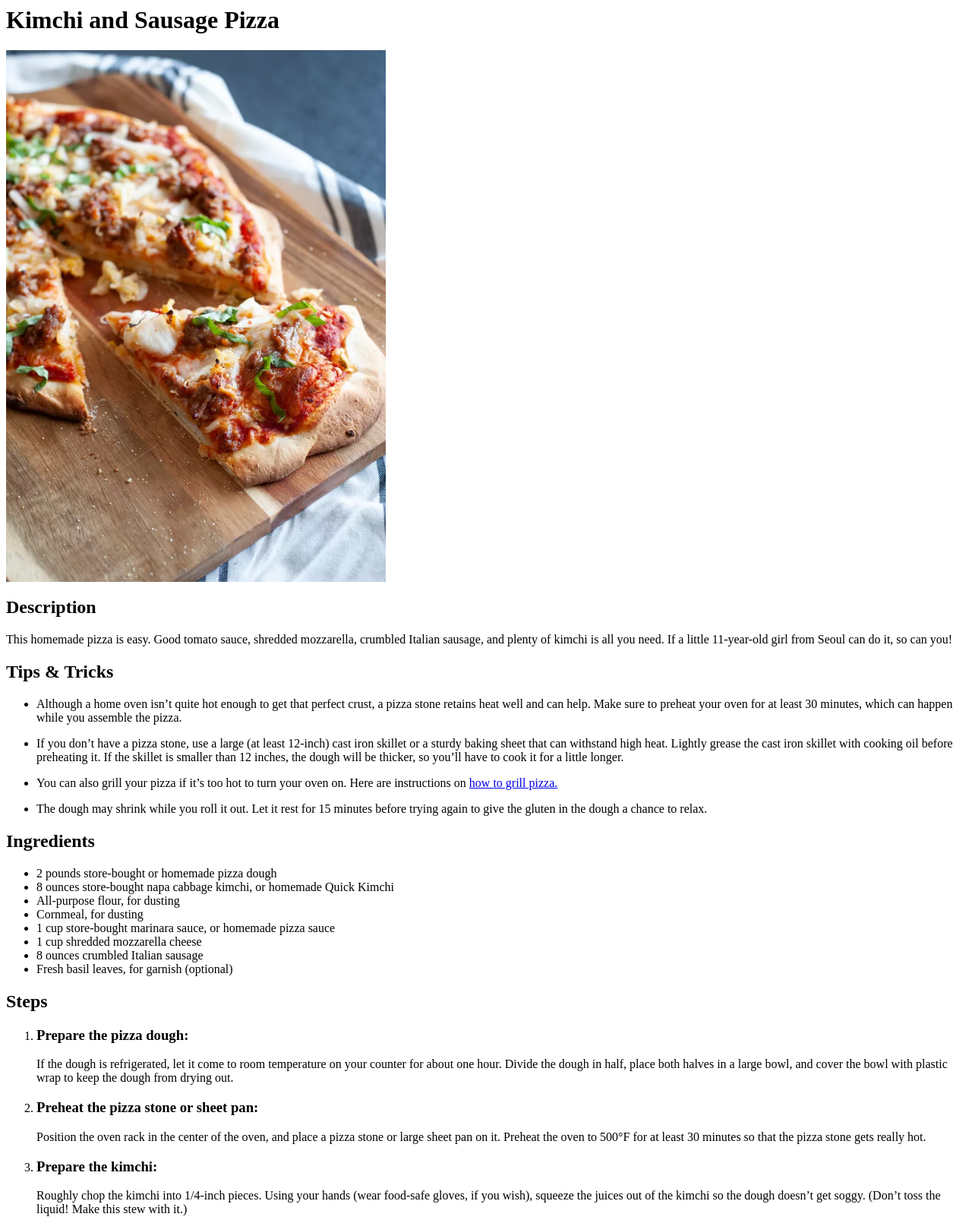
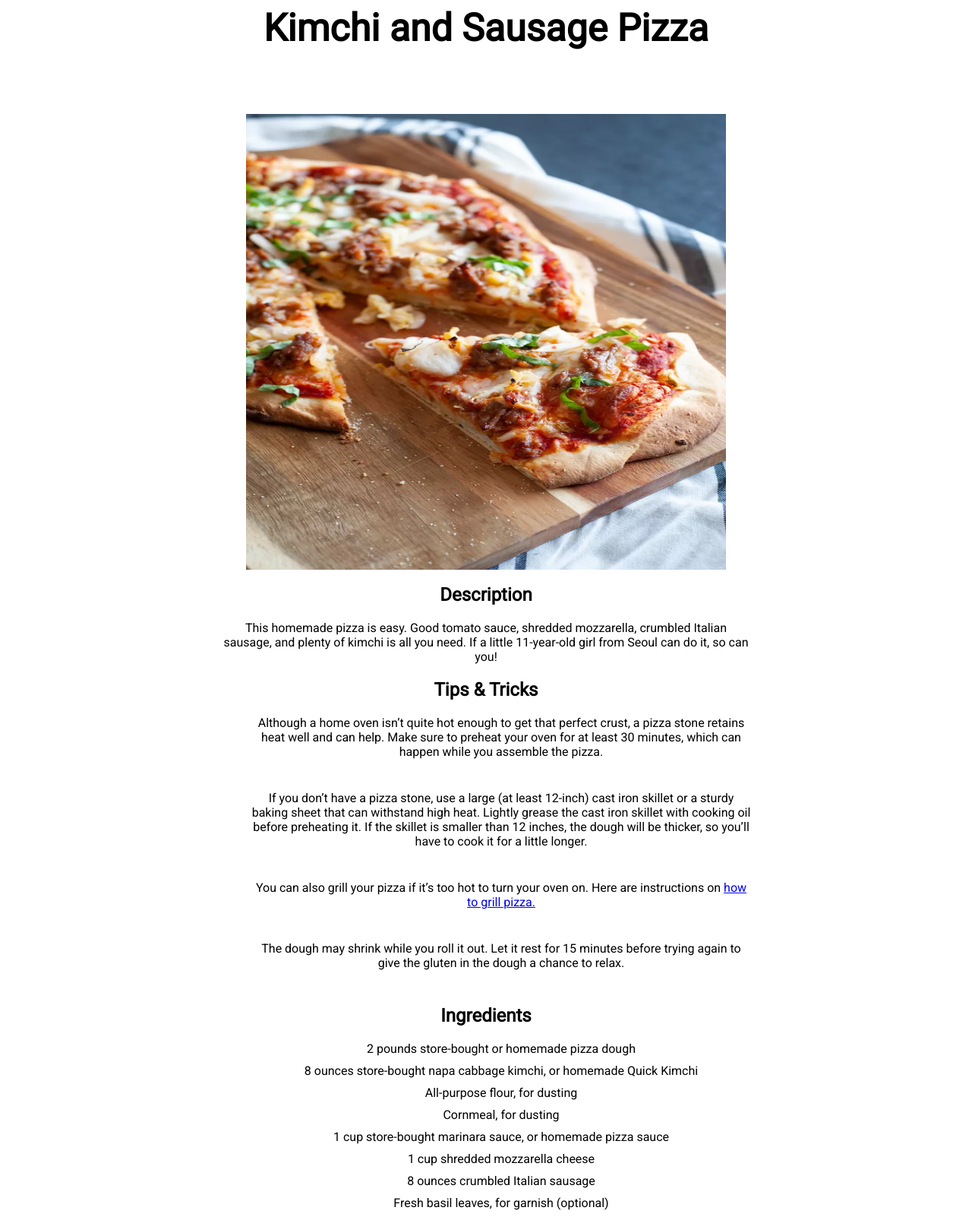
Before and after one commit to KevinScheffler/odin-recipes, a plain HTML site: page recipes/kimchi-&-sausage-pizza.html in a window 1280 px wide. Shown: the top 1606 px of the page at 76% size. Drawn offline with Linux system fonts and the light colour scheme.

Commit message:
Updated project with CSS

```diff
--- a/recipes/kimchi-&-sausage-pizza.html
+++ b/recipes/kimchi-&-sausage-pizza.html
@@ -1,9 +1,11 @@
+<link rel="stylesheet" href="../styles/kimchi.css">
 <h1>Kimchi and Sausage Pizza</h1>
 <img src="../images/kimchi-&sausage-pizza.webp" alt="kimchi & suasage pizza"
-  height="700"
+  height="600"
   width="500"
 >
 
+<div class="container">
   <h2>Description</h2>
   <p>
     This homemade pizza is easy. Good tomato sauce, shredded mozzarella,
@@ -127,3 +129,4 @@
       </p>
     </li>
   </ol>
+</div>
--- /dev/null
+++ b/styles/0vernight-bread.css
@@ -0,0 +1,34 @@
+@import url('https://fonts.googleapis.com/css2?family=Raleway:ital,wght@0,100;0,200;1,100;1,200&family=Roboto:wght@100;300;400&display=swap');
+
+h1 {
+  text-align: center;
+  padding-bottom: 50px;
+  font-family: 'Roboto';
+  font-size: 50px;
+}
+
+img {
+  display: block;
+  margin-left: auto;
+  margin-right: auto;
+  width: 50%;
+}
+
+.container {
+  text-align: center;
+  font-family: 'Roboto';
+  width: 700px;
+  display: block;
+  margin-left: auto;
+  margin-right: auto;
+}
+
+ul li {
+  list-style: none;
+  padding-bottom: 10px;
+}
+
+ol li {
+  list-style: none;
+  padding-bottom: 10px
+}
--- /dev/null
+++ b/styles/index.css
@@ -0,0 +1,34 @@
+img {
+  display: block;
+  margin-left: auto;
+  margin-right: auto;
+  width: 50%;
+  height: 300px;
+  width: 300px;
+  padding-bottom: 40px;
+}
+
+.list {
+  text-align: center;
+}
+
+ul li {
+  list-style: none;
+  padding-top: 40px;
+}
+
+ul li a:link {
+  text-decoration: none;
+}
+
+ul li a:visited {
+  text-decoration: none;
+}
+
+a {
+  color: black;
+}
+
+a:hover {
+  color: red;
+}
--- /dev/null
+++ b/styles/kimchi.css
@@ -0,0 +1,34 @@
+@import url('https://fonts.googleapis.com/css2?family=Raleway:ital,wght@0,100;0,200;1,100;1,200&family=Roboto:wght@100;300;400&display=swap');
+
+h1 {
+  text-align: center;
+  padding-bottom: 50px;
+  font-family: 'Roboto';
+  font-size: 50px;
+}
+
+img {
+  display: block;
+  margin-left: auto;
+  margin-right: auto;
+  width: 50%;
+}
+
+.container {
+  text-align: center;
+  font-family: 'Roboto';
+  width: 700px;
+  display: block;
+  margin-left: auto;
+  margin-right: auto;
+}
+
+ul li {
+  list-style: none;
+  padding-bottom: 10px;
+}
+
+ol li {
+  list-style: none;
+  padding-bottom: 10px
+}
--- /dev/null
+++ b/styles/lasagna.css
@@ -0,0 +1,34 @@
+@import url('https://fonts.googleapis.com/css2?family=Raleway:ital,wght@0,100;0,200;1,100;1,200&family=Roboto:wght@100;300;400&display=swap');
+
+h1 {
+  text-align: center;
+  padding-bottom: 50px;
+  font-family: 'Roboto';
+  font-size: 50px;
+}
+
+img {
+  display: block;
+  margin-left: auto;
+  margin-right: auto;
+  width: 50%;
+}
+
+.container {
+  text-align: center;
+  font-family: 'Roboto';
+  width: 700px;
+  display: block;
+  margin-left: auto;
+  margin-right: auto;
+}
+
+ul li {
+  list-style: none;
+  padding-bottom: 10px;
+}
+
+ol li {
+  list-style: none;
+  padding-bottom: 10px
+}
```
Also changed, not shown: index.html (+5 -0 lines), recipes/lasagna.html (+4 -0 lines), recipes/overnight-milk-bread-cinnamon-rolls.html (+3 -1 lines), images/odin-logo.png (added). Lines whose indentation alone changed are shown as unchanged.
